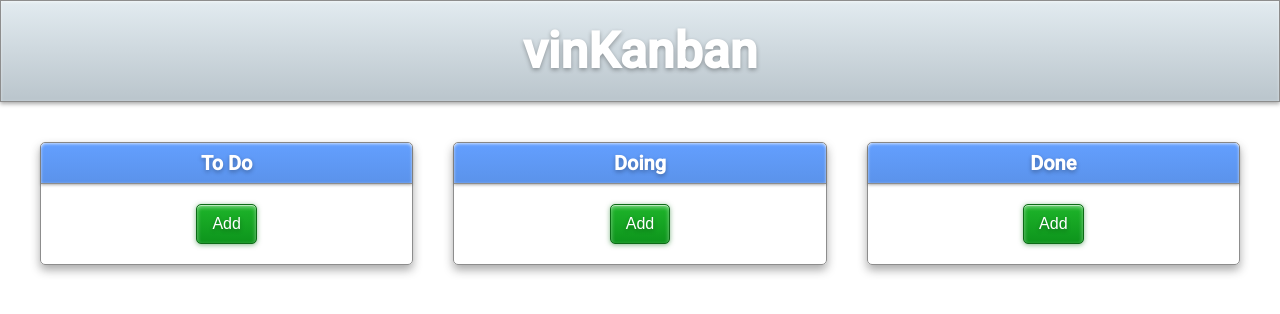
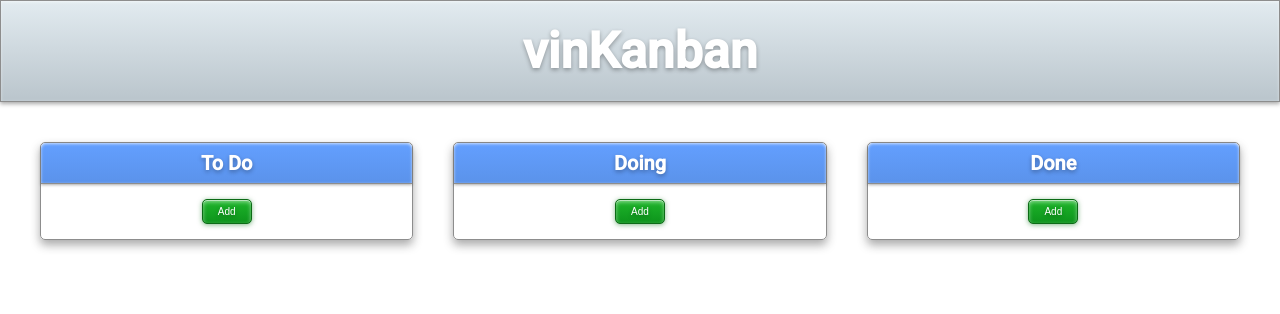
Before and after one commit to cpotdevin/VinKanban, a React (Create React App) app: page / in a window 1280 px wide. Shown: the top 314 px of the page. Built offline with nearby package versions, Linux system fonts and the light colour scheme.

Commit message:
add drag and drop feature

```diff
--- a/src/App.css
+++ b/src/App.css
@@ -51,7 +51,7 @@ div.list {
   border-radius: 5px;
   border: 1px solid #8D8D8D;
   box-shadow: 0 5px 10px 0 #2A2A2A66, inset 0 1px 3px 0 #FFFFFF80;
-  min-height: 120px;
+  min-height: 90px;
   margin: 20px;
 }
 
@@ -61,7 +61,7 @@ div.list-title {
   border-bottom: 1px solid #8D8D8D;
   box-shadow: 0 1px 3px 0 #2A2A2A66, inset 0 1px 3px 0 #FFFFFFAA;
   height: 40px;
-  margin: 0;
+  margin: 0 0 15px 0;
 }
 
 div.task {
@@ -70,8 +70,9 @@ div.task {
   border: 1px solid #8D8D8D;
   box-shadow: 0 1px 3px 0 #2A2A2A66, inset 0 1px 3px 0 #FFFFFF80;
   min-height: 50px;
-  margin: 20px;
+  margin: 20px 20px 15px 20px;
   text-align: right;
+  cursor: grab;
 }
 
 button.add-task-button {
@@ -80,16 +81,15 @@ button.add-task-button {
   color: #fff;
   cursor: pointer;
   display: inline-block;
-  font-size: 16px;
+  font-size: 10px;
   font-weight: 500;
-  padding: 10px 15px;
+  padding: 0px 15px;
   text-shadow: 0 2px 4px rgba(0,0,0,0.30);
   background-image: linear-gradient(-180deg, #1EB52A 0%, #0D941C 100%);
   border: 1px solid #0C6B16;
   box-shadow: 0 1px 5px 0 #09741580, inset 0 1px 0 0 #FFFFFF80, inset 0 2px 4px 0 #FFFFFF80;
-  height: 40px;
-  margin-top: 20px;
-  margin-bottom: 20px;
+  height: 25px;
+  margin-bottom: 15px;
 }
 
 button.delete-task-button {
--- a/src/App.js
+++ b/src/App.js
@@ -3,6 +3,12 @@ import List from './List';
 import './App.css';
 
 export default class App extends React.Component {
+  deleteTaskGlobally = (id) => {
+    this.refs.toDoList.deleteTask(id);
+    this.refs.doingList.deleteTask(id);
+    this.refs.doneList.deleteTask(id);
+  }
+
   render() {
     return (
       <div className="App">
@@ -10,9 +16,9 @@ export default class App extends React.Component {
           <h1>vinKanban</h1>
         </div>
         <div className="lists">
-          <List line={1} title="To Do" />
-          <List line={2} title="Doing" />
-          <List line={3} title="Done" />
+          <List ref="toDoList" line={1} title="To Do" deleteTaskGlobally={this.deleteTaskGlobally} />
+          <List ref="doingList" line={2} title="Doing" deleteTaskGlobally={this.deleteTaskGlobally} />
+          <List ref="doneList" line={3} title="Done" deleteTaskGlobally={this.deleteTaskGlobally} />
         </div>
       </div>
     );
--- a/src/List.js
+++ b/src/List.js
@@ -8,12 +8,24 @@ export default class List extends React.Component {
   }
 
   onAddTaskClick = () => {
-    const newTask = {text: prompt('New Task'), key: Date.now()};
+    const newTask = { key: Date.now(), text: prompt('New Task') };
     this.setState((prevState) => ({ tasks: prevState.tasks.concat(newTask) }));
   }
 
   deleteTask = (taskId) => {
     this.setState((prevState) => ({ tasks: prevState.tasks.filter(task => task.key !== taskId) }));
+  }
+
+  onDragOver = (e) => {
+    e.preventDefault();
+  }
+
+  onDrop = (e) => {
+    const id = Number(e.dataTransfer.getData('id'));
+    const text = e.dataTransfer.getData('text');
+    this.props.deleteTaskGlobally(id);
+    const newTask = { key: id, text: text };
+    this.setState((prevState) => ({ tasks: prevState.tasks.concat(newTask) }));
   }
 
   getNewTask = ({text, key}) => {
@@ -30,7 +42,7 @@ export default class List extends React.Component {
     const taskList = this.state.tasks.map(this.getNewTask);
 
     return (
-      <div className="list" style={listStyle}>
+      <div className="list" style={listStyle} onDragOver={e => this.onDragOver(e)} onDrop={e => this.onDrop(e)}>
         <div className="list-title">
           <h2>{this.props.title}</h2>
         </div>
--- a/src/Task.js
+++ b/src/Task.js
@@ -5,9 +5,14 @@ export default class Task extends React.Component {
     this.props.deleteTask(this.props.id);
   }
 
+  onDragStart = (e, id, text) => {
+    e.dataTransfer.setData('id', id);
+    e.dataTransfer.setData('text', text);
+  }
+
   render() {
     return (
-      <div className="task">
+      <div className="task" draggable onDragStart={e => this.onDragStart(e, this.props.id, this.props.text)}>
         <p>{this.props.text}</p>
         <button className="delete-task-button" onClick={this.onDeleteTaskClick}>Delete</button>
       </div>
```
